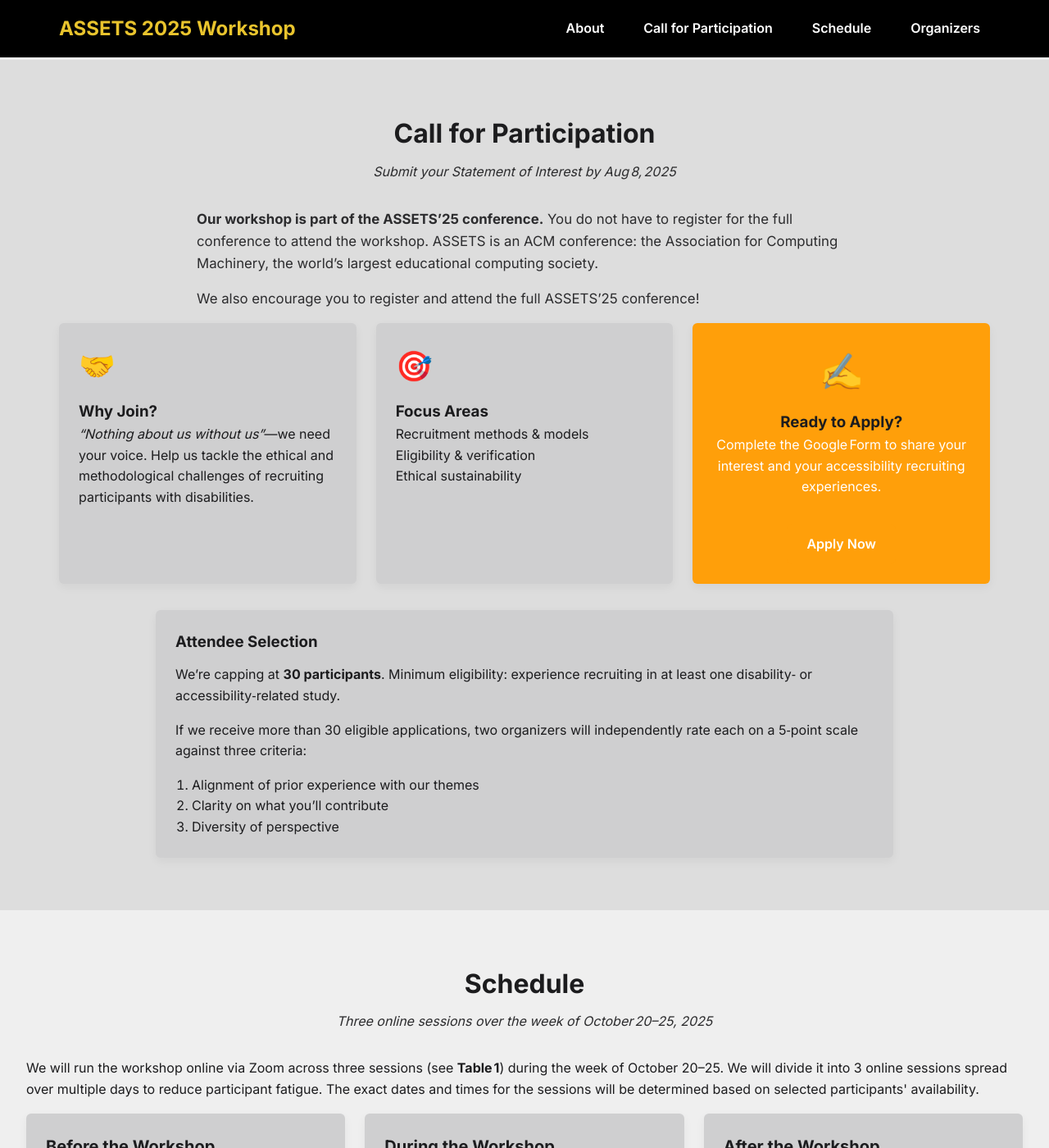
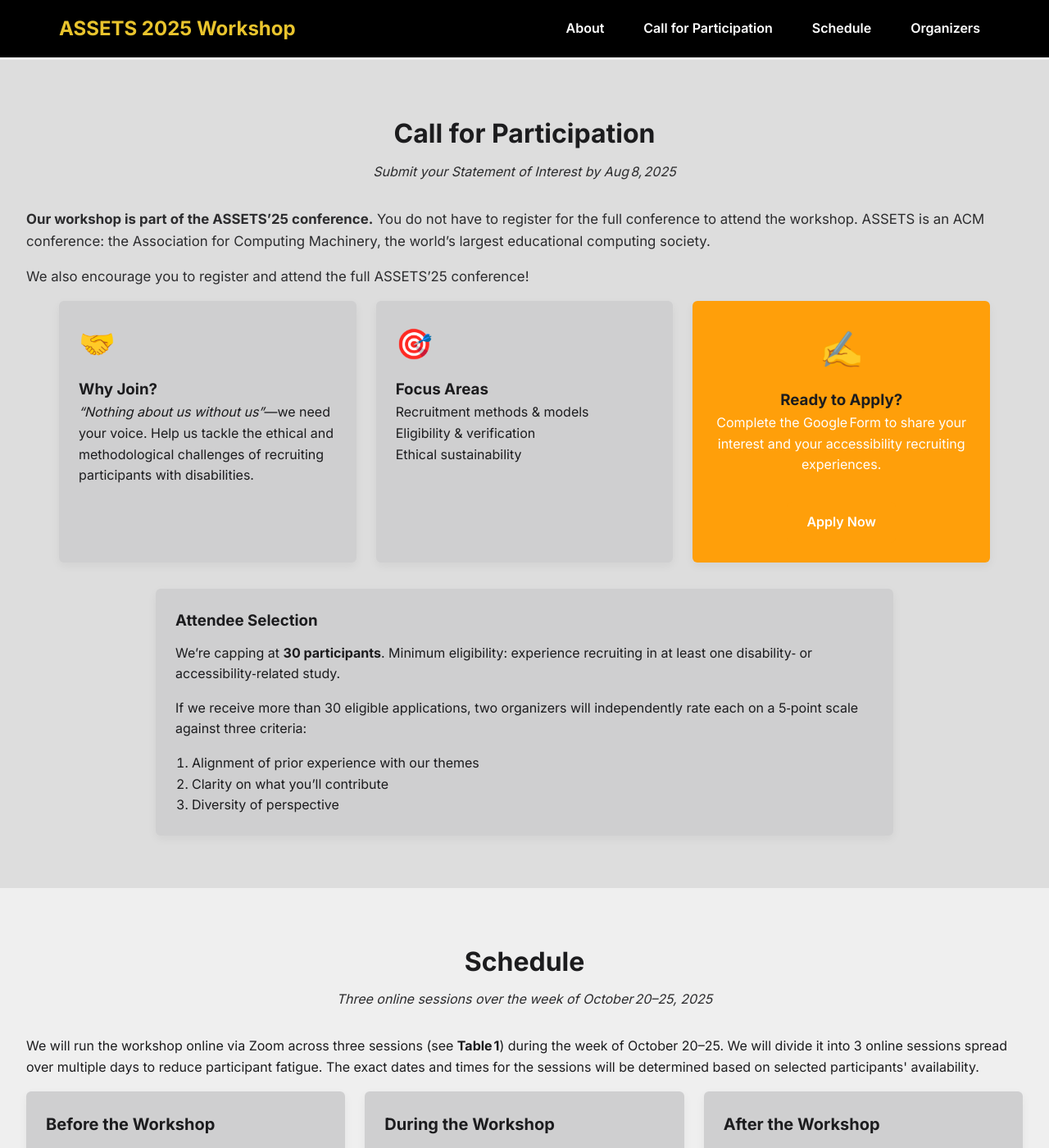
Before and after one commit to assets-recruitment-2025/assets-recruitment-2025.github.io, a Jekyll site: the page built from index.md, in a window 1280 px wide and 1400 px high, scrolled down 1100 px. Shown: the whole window at 82% size. Built offline with Jekyll 4.4.1, drawn with Linux system fonts in a browser that asks for light colours.

Commit message:
Call for Participation

```diff
--- a/assets/css/style.css
+++ b/assets/css/style.css
@@ -573,7 +573,6 @@ img {
   margin: 0 auto;
 }
 .call-intro {
-  max-width: 800px;
   margin: auto auto;
   font-size: 1.05rem;
   color: var(--clr-text-muted);
```
